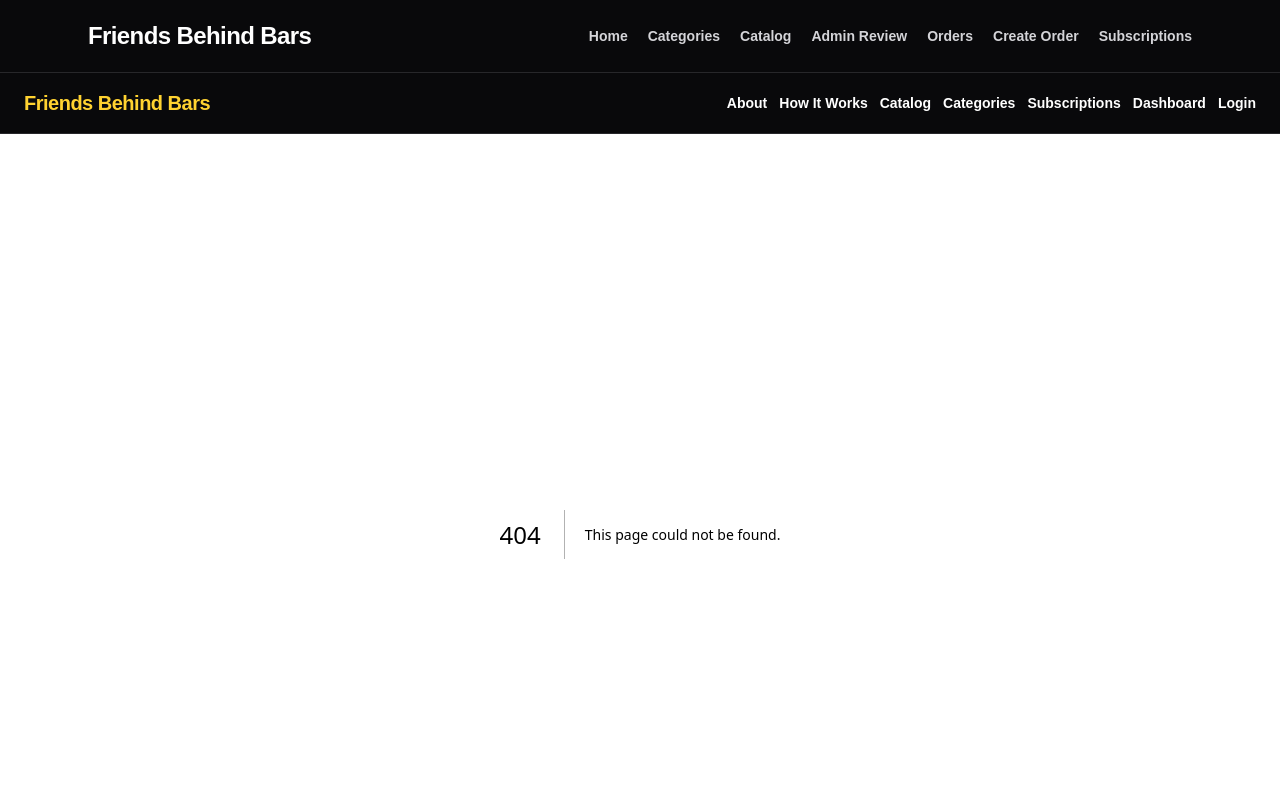
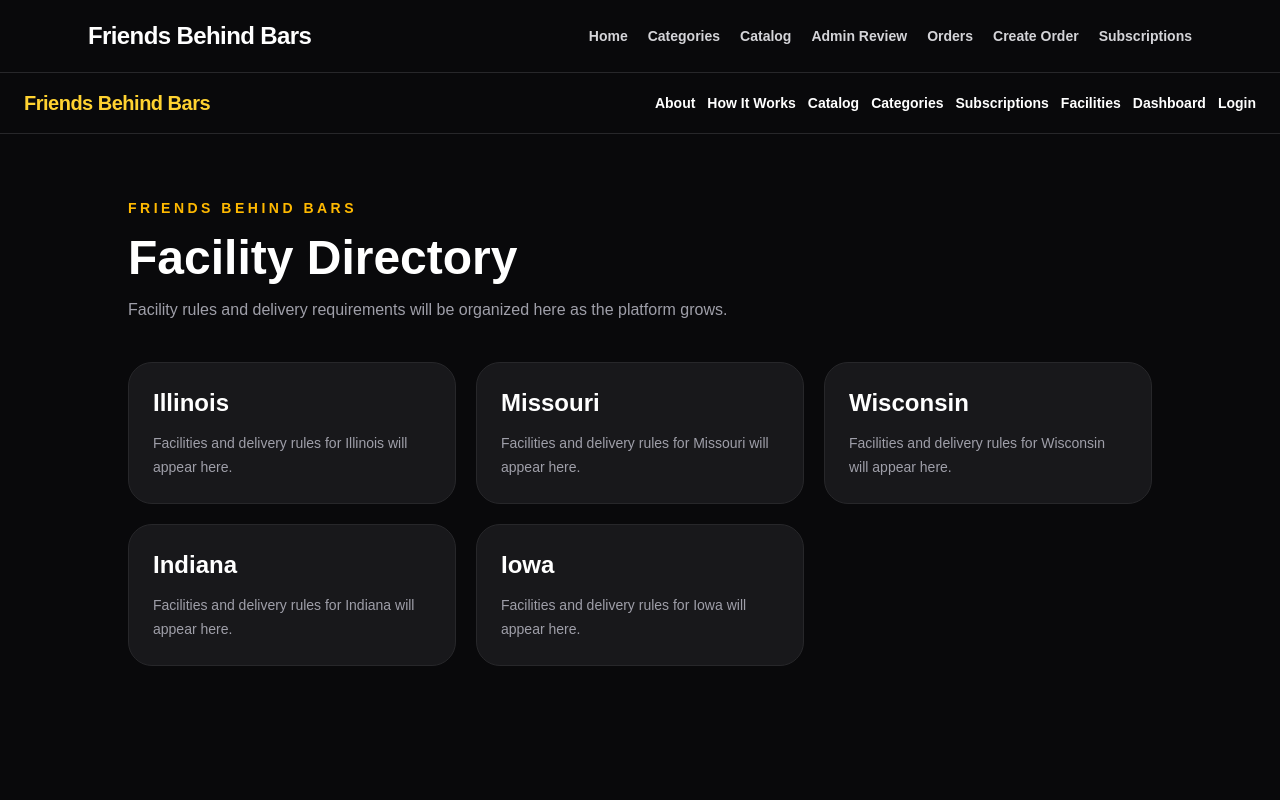
Before and after one commit to ssoup111/gary-project, a Next.js app: page /facilities in a window 1280 px wide. Before the commit this address had no page. Shown: the top 800 px of the page. Built offline with nearby package versions, Linux system fonts and the light colour scheme.

Commit message:
Add facility directory placeholder

```diff
--- /dev/null
+++ b/app/facilities/page.tsx
@@ -0,0 +1,36 @@
+export default function FacilitiesPage() {
+  const states = [
+    "Illinois",
+    "Missouri",
+    "Wisconsin",
+    "Indiana",
+    "Iowa",
+  ];
+
+  return (
+    <main className="min-h-screen bg-zinc-950 px-6 py-16 text-white">
+      <div className="mx-auto max-w-5xl">
+        <p className="text-sm font-bold uppercase tracking-[0.25em] text-amber-400">
+          Friends Behind Bars
+        </p>
+
+        <h1 className="mt-4 text-5xl font-black">Facility Directory</h1>
+
+        <p className="mt-4 max-w-2xl text-zinc-400">
+          Facility rules and delivery requirements will be organized here as the platform grows.
+        </p>
+
+        <div className="mt-10 grid gap-5 sm:grid-cols-2 lg:grid-cols-3">
+          {states.map((state) => (
+            <div key={state} className="rounded-3xl border border-zinc-800 bg-zinc-900 p-6">
+              <h2 className="text-2xl font-black">{state}</h2>
+              <p className="mt-3 text-sm leading-6 text-zinc-400">
+                Facilities and delivery rules for {state} will appear here.
+              </p>
+            </div>
+          ))}
+        </div>
+      </div>
+    </main>
+  );
+}
--- a/components/layout/SiteFooter.tsx
+++ b/components/layout/SiteFooter.tsx
@@ -19,6 +19,7 @@ export default function SiteFooter() {
             <Link href="/catalog" className="hover:text-amber-300">Catalog</Link>
             <Link href="/categories" className="hover:text-amber-300">Categories</Link>
             <Link href="/subscriptions" className="hover:text-amber-300">Subscriptions</Link>
+            <Link href="/facilities" className="hover:text-amber-300">Facilities</Link>
           </div>
         </div>
 
--- a/components/layout/SiteNav.tsx
+++ b/components/layout/SiteNav.tsx
@@ -14,6 +14,7 @@ export default function SiteNav() {
           <Link href="/catalog" className="hover:text-amber-300">Catalog</Link>
           <Link href="/categories" className="hover:text-amber-300">Categories</Link>
           <Link href="/subscriptions" className="hover:text-amber-300">Subscriptions</Link>
+          <Link href="/facilities" className="hover:text-amber-300">Facilities</Link>
           <Link href="/dashboard" className="hover:text-amber-300">Dashboard</Link>
           <Link href="/login" className="hover:text-amber-300">Login</Link>
         </nav>
```
